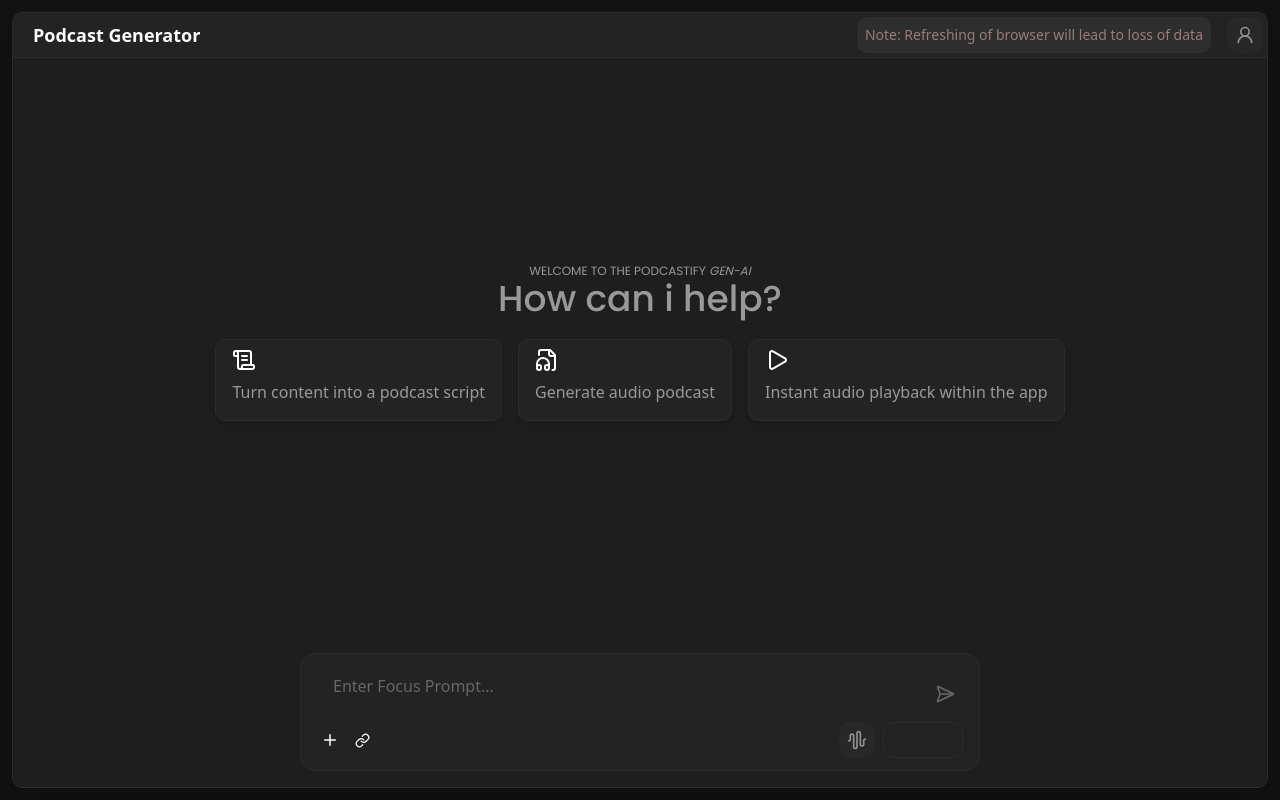
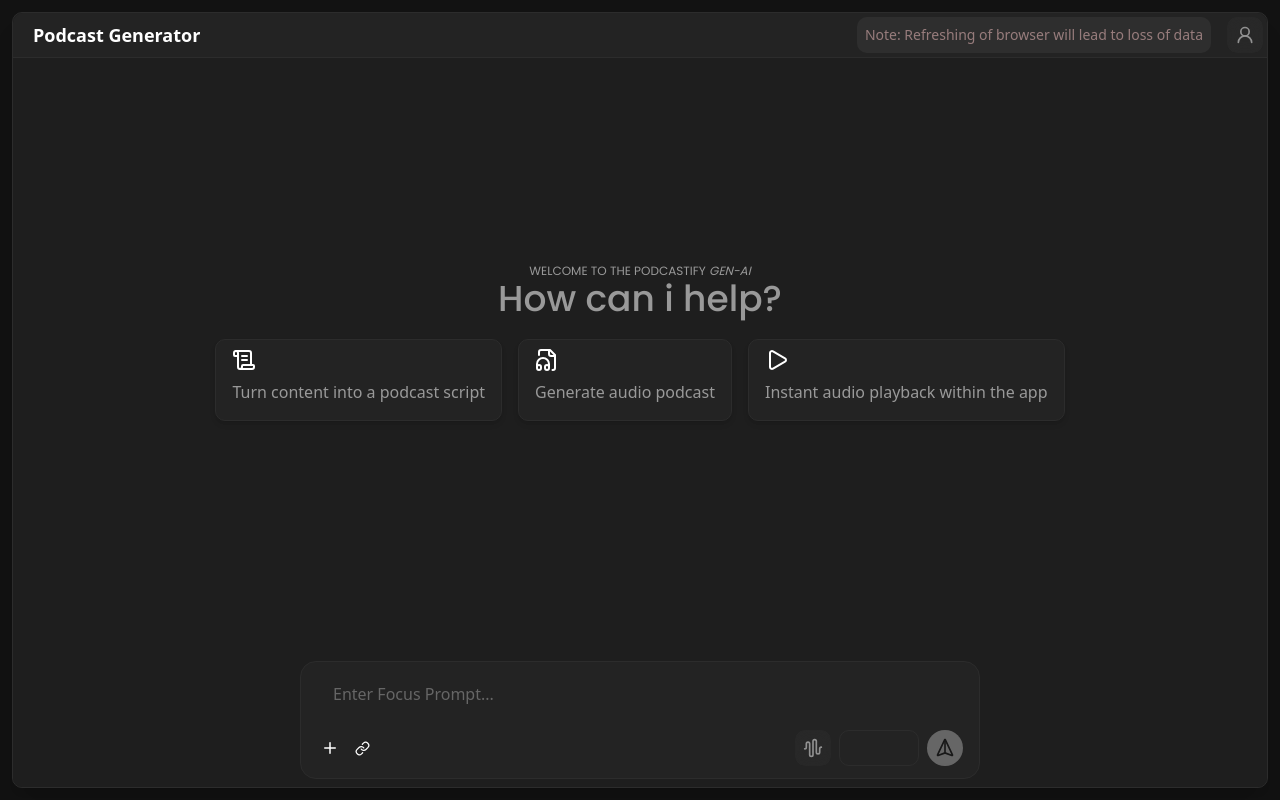
Before and after one commit to pauluwaifo/podcastify, a React (Vite) app: page / in a window 1280 px wide. Built offline with nearby package versions, Linux system fonts and the light colour scheme.

Commit message:
fix: fixed padding in textarea

```diff
--- a/src/App.tsx
+++ b/src/App.tsx
@@ -175,7 +175,7 @@ function App() {
           </div>
         )}
         {/* footer */}
-        <div className="absolute bottom-0 left-0 w-full flex items-center justify-center pb-4 px-4 bg-[#1E1E1E]">
+        <div className="absolute bottom-0 left-0 w-full flex items-center justify-center pb-2 sm:pb-2  px-4 bg-[#1E1E1E]">
           <form
             onSubmit={(e) => handleSubmit(e)}
             className="flex flex-col items-center justify-between border w-[500px] md:w-170 border-[#2C2C2C] bg-[#232323] px-4 py-3 rounded-2xl gap-2"
@@ -244,22 +244,6 @@ function App() {
                 }}
                 className="w-full px-4  rounded-md bg-transparent text-white placeholder:text-[#666] outline-none resize-none overflow-y-auto custom-scrollbar max-h-100"
               />
-
-              <button
-                type="submit"
-                disabled={loading || (prompt.length === 0 && !fileContent)}
-                className={`p-2 rounded-lg ${
-                  prompt.length > 0 || fileContent
-                    ? "opacity-100 cursor-pointer"
-                    : "opacity-30 cursor-not-allowed"
-                }`}
-              >
-                {loading ? (
-                  <LoaderCircle className="animate-spin text-white" size={20} />
-                ) : (
-                  <SendHorizontal className="text-white" size={20} />
-                )}
-              </button>
             </div>
 
             {/* form footer */}
@@ -297,6 +281,25 @@ function App() {
                   type="number"
                   onChange={(e) => setTargetLength(e.target.value)}
                 />
+
+                <button
+                  type="submit"
+                  disabled={loading || (prompt.length === 0 && !fileContent)}
+                  className={`p-2 rounded-full bg-white ${
+                    prompt.length > 0 || fileContent
+                      ? "opacity-100 cursor-pointer"
+                      : "opacity-30 cursor-not-allowed"
+                  }`}
+                >
+                  {loading ? (
+                    <LoaderCircle
+                      className="animate-spin text-black"
+                      size={20}
+                    />
+                  ) : (
+                    <SendHorizontal className="text-black rotate-[-90deg]" size={20} />
+                  )}
+                </button>
               </div>
             </div>
           </form>
```
